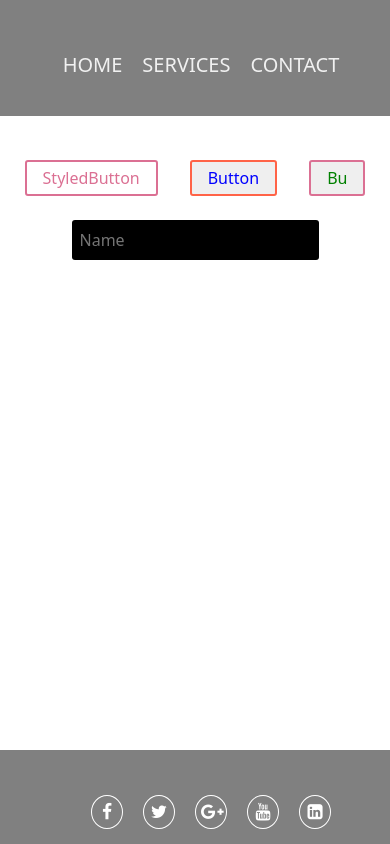
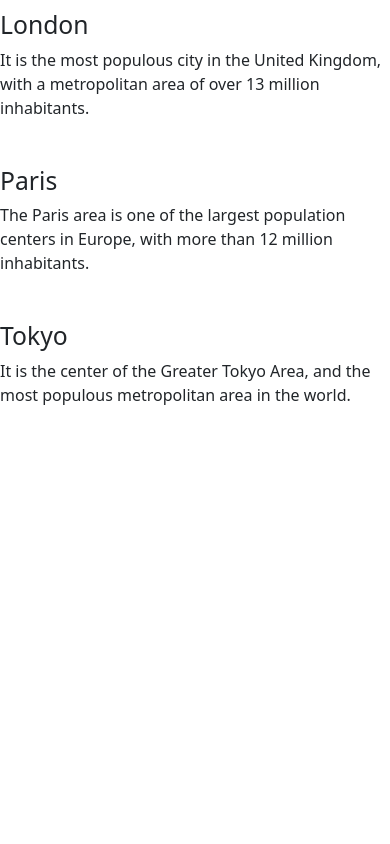
Before and after one commit to ankitupadhyay889/ReacttypescriptTask, a React (Create React App) app in the folder SimpleReact/: page / in a window 390 px wide. Built offline with nearby package versions, Linux system fonts and the light colour scheme.

Commit message:
resposivereact

```diff
--- a/SimpleReact/src/Styling/Call.js
+++ b/SimpleReact/src/Styling/Call.js
@@ -1,10 +1,11 @@
 import React from 'react';
-import All from "../StyledCompo/All";
+import Web from './Web';
+// import All from "../StyledCompo/All";
 
 const Call = () => {
     return (
         <div>
-            <All />
+            <Web />
         </div>
     );
 };
--- a/SimpleReact/src/Styling/Foot.js
+++ b/SimpleReact/src/Styling/Foot.js
@@ -14,7 +14,6 @@ const Foot = () => {
                 <li><a href="/#"><i className="fa fa-linkedin-square"></i></a></li>
             </ul>
             </div>
-
             </footer>
         </div>
     );
--- a/SimpleReact/src/Styling/Navv.js
+++ b/SimpleReact/src/Styling/Navv.js
@@ -4,11 +4,13 @@ import './Styl.css';
 const Navv = () => {
     return (
         <nav>
+
             <ul className="list">
                 <li className="items">Home</li>
                 <li className="items">Services</li>
                 <li className="items">Contact</li>
             </ul>
+
         </nav>
     );
 };
--- /dev/null
+++ b/SimpleReact/src/Styling/Syl.css
@@ -0,0 +1,19 @@
+.wee{
+    display: flex;
+  }
+  .wqqq{
+    /* display: flex; */
+    flex-direction: column;
+    margin: 1rem 0 3rem 0;
+  }
+
+@media screen and (max-width: 500px){
+    .wee {
+        flex-direction: column;
+        height: auto;
+    }
+    .wqqq {
+      margin-top: 10px;
+      margin-bottom: 20px;
+    }
+}
--- /dev/null
+++ b/SimpleReact/src/Styling/Web.js
@@ -0,0 +1,30 @@
+import React from 'react';
+import "./Syl.css"
+
+const Web = () => {
+    return (
+        <>
+            <div className="wee">
+            <div className="wqqq">
+                <h2>London</h2>
+                <p>It is the most populous city in the United Kingdom,
+                with a metropolitan area of over 13 million inhabitants.</p>
+            </div>
+
+            <div className="wqqq">
+                <h2>Paris</h2>
+                <p>The Paris area is one of the largest population centers in Europe,
+                with more than 12 million inhabitants.</p>
+            </div>
+
+            <div className="wqqq">
+                <h2>Tokyo</h2>
+                <p>It is the center of the Greater Tokyo Area,
+                and the most populous metropolitan area in the world.</p>
+            </div>
+            </div>
+        </>
+    );
+};
+
+export default Web;
```
